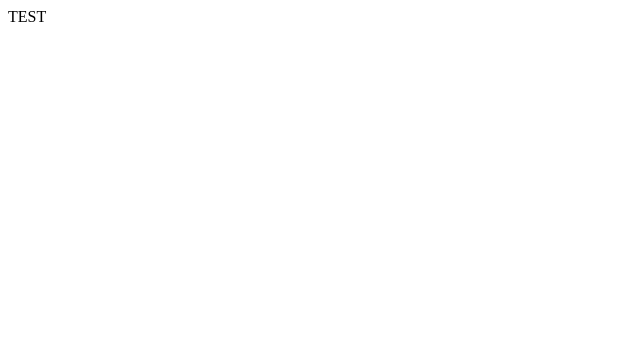
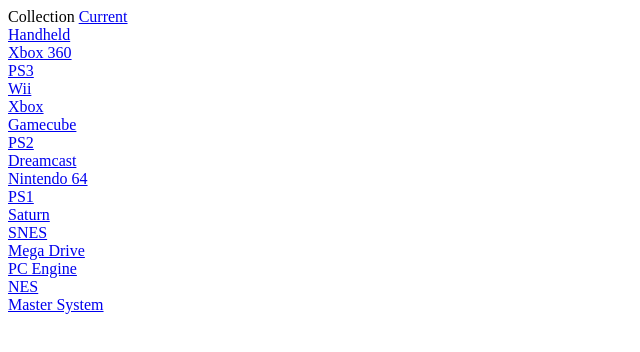
Before and after one commit to gameslist/collection, a plain HTML site: page index.htm in a window 1280 px wide. Shown: the whole page, without its empty margins (0-640 px from the left). Drawn offline with Linux system fonts and the light colour scheme.

Commit message:
Update index.htm

```diff
--- a/index.htm
+++ b/index.htm
@@ -1,5 +1,22 @@
 <html>
-  <body>
-    TEST
-  </body>
+<head>Collection</head>
+<body>
+<a href='.\collection\current.txt'>Current</a><br>
+<a href='.\collection\handheld.txt'>Handheld</a><br>
+<a href='.\collection\x360.txt'>Xbox 360</a><br>
+<a href='.\collection\ps3.txt'>PS3</a><br>
+<a href='.\collection\wii.txt'>Wii</a><br>
+<a href='.\collection\xbox.txt'>Xbox</a><br>
+<a href='.\collection\gamecube.txt'>Gamecube</a><br>
+<a href='.\collection\ps2.txt'>PS2</a><br>
+<a href='.\collection\dreamcast.txt'>Dreamcast</a><br>
+<a href='.\collection\n64.txt'>Nintendo 64</a><br>
+<a href='.\collection\ps1.txt'>PS1</a><br>
+<a href='.\collection\saturn.txt'>Saturn<a><br>
+<a href='.\collection\snes.txt'>SNES</a><br>
+<a href='.\collection\mega.txt'>Mega Drive</a><br>
+<a href='.\collection\pcengine.txt'>PC Engine</a><br>
+<a href='.\collection\nes.txt'>NES</a><br>
+<a href='.\collection\sms.txt'>Master System</a><br>
+<body>
 </html>
```
